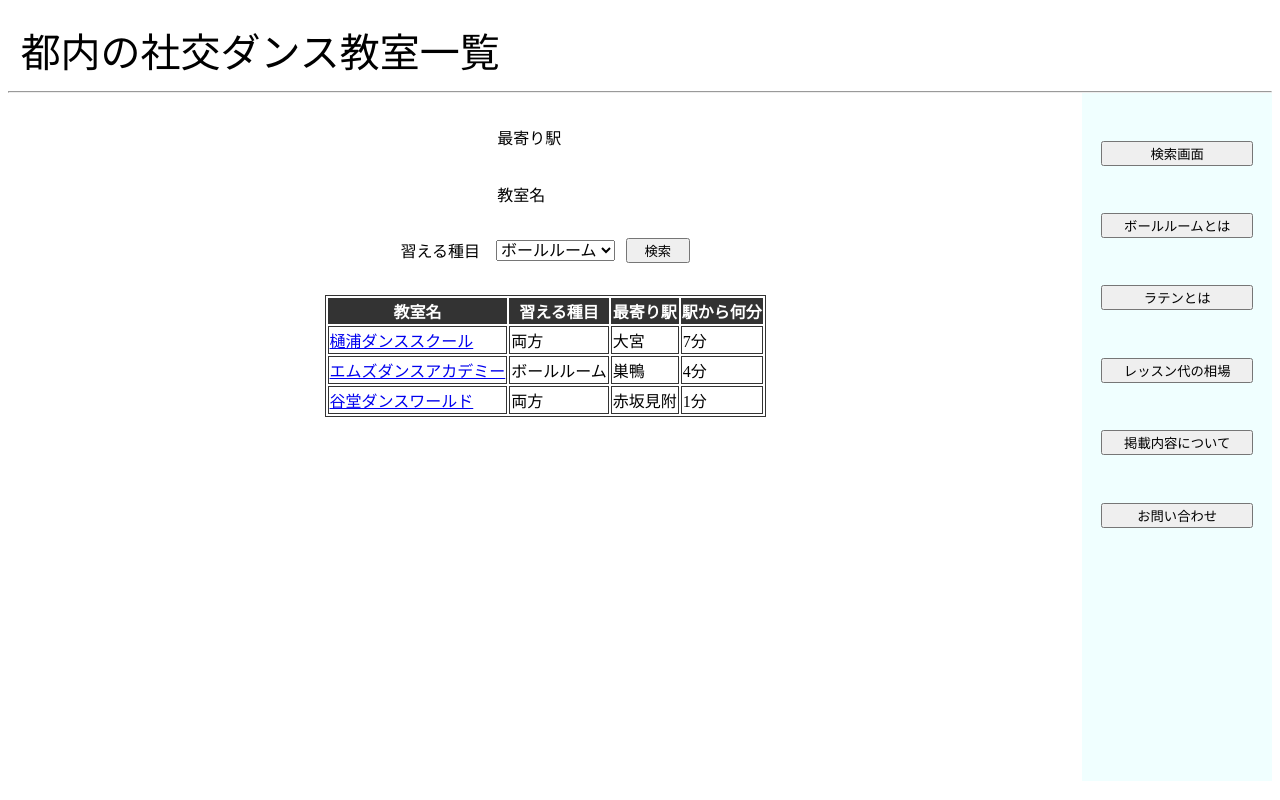
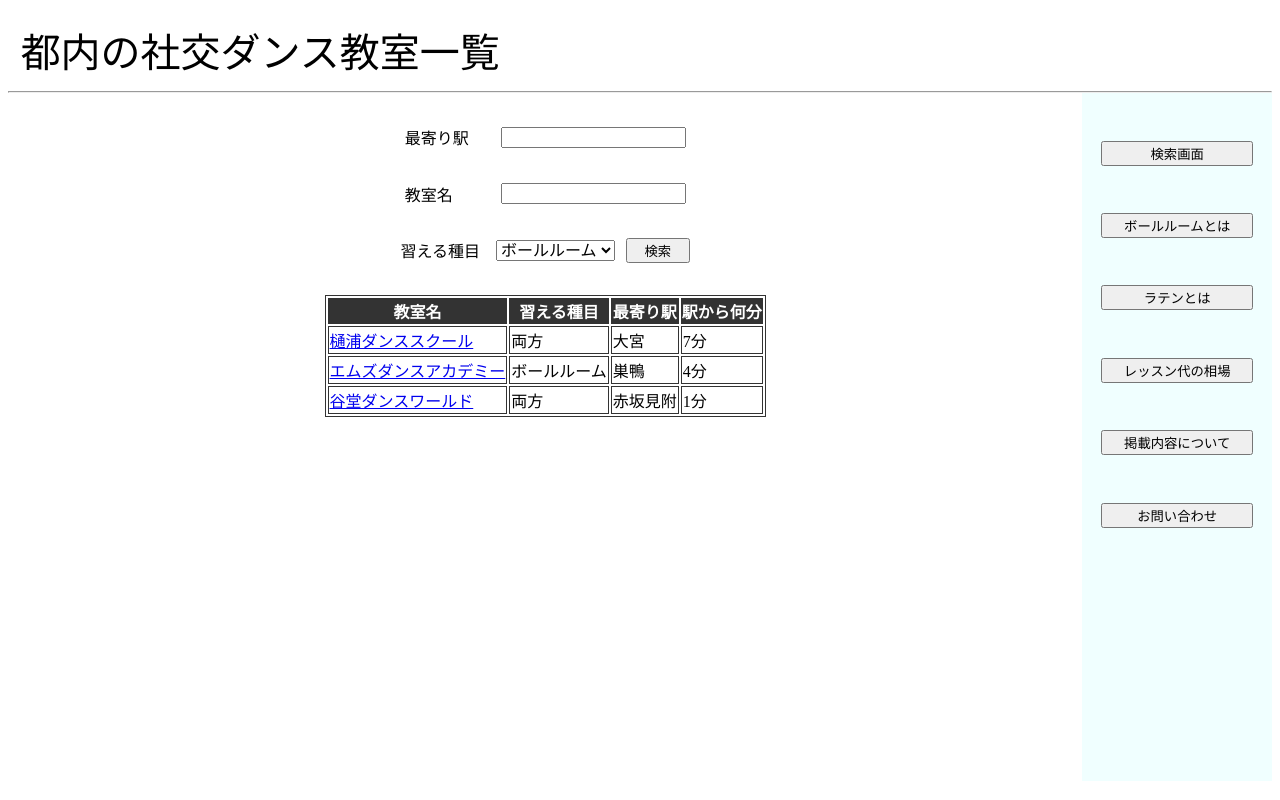
Before and after one commit to morimori-coder/summary-site, a React (Create React App) app: page / in a window 1280 px wide. Built offline with nearby package versions, Linux system fonts and the light colour scheme.

Commit message:
Inputボックスを復活させた

```diff
--- a/src/components/Search/search.tsx
+++ b/src/components/Search/search.tsx
@@ -5,11 +5,11 @@ export const Search = () => {
         <div>
             <div className="label-and-textbox" >
                 <label className="left-label">最寄り駅　　</label>
-                {/* <input> */}
+                <input/>
             </div>
             <div className="label-and-textbox">
                 <label className="right-label">教室名　　　</label>
-                {/* <input> */}
+                <input/>
             </div>
             <div className="label-and-textbox">
                 <label className="left-label">習える種目　</label>
```
